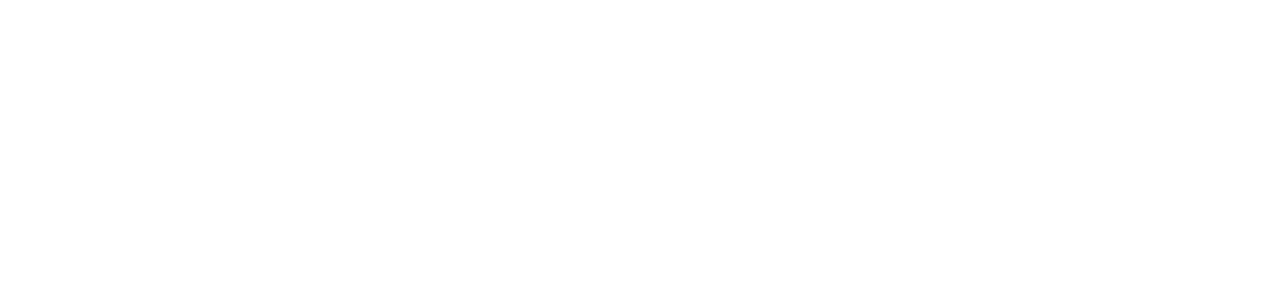
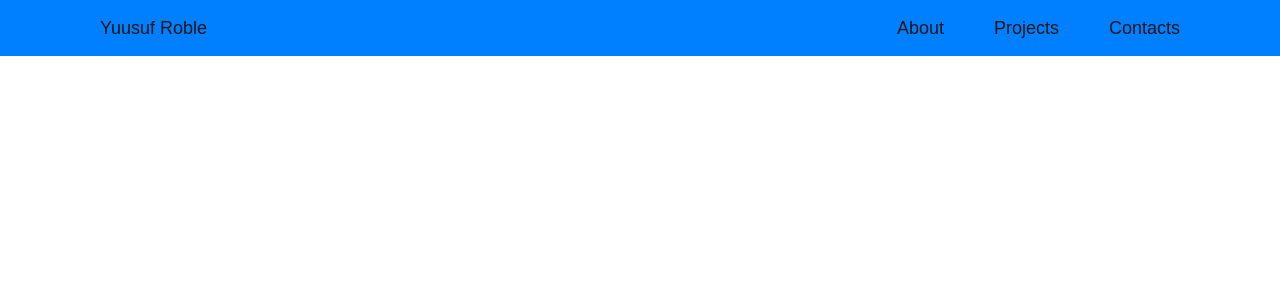
Before and after one commit to Ganja0003/my-portfolio, a Next.js app: page / in a window 1280 px wide. Shown: the top 300 px of the page. Built offline with nearby package versions, Linux system fonts and the light colour scheme.

Commit message:
style navbar for large screens.

```diff
--- a/src/app/components/navbar.jsx
+++ b/src/app/components/navbar.jsx
@@ -1,7 +1,18 @@
 export default function Navbar() {
   return (
     <>
-      <h1>Navbar</h1>
+      <div className="navbarContainer">
+        <div className="navbarLeft">
+          <h1 className="navbarTitle">Yuusuf Roble</h1>
+        </div>
+        <div className="navbarRight">
+          <ul>
+            <li>About</li>
+            <li>Projects</li>
+            <li>Contacts</li>
+          </ul>
+        </div>
+      </div>
     </>
   );
 }
--- a/src/app/page.css
+++ b/src/app/page.css
@@ -0,0 +1,49 @@
+.navbarContainer{
+    background-color: #007FFF;
+    display: flex;
+    justify-content: space-between;
+    align-items: center;
+    height: 56px;
+    padding: 0 100px;
+}
+
+.navbarLeft{
+
+}
+
+
+.navbarTitle{
+    font-size: 18px;
+    font-weight: 300;
+}
+
+
+.navbarRight{
+
+}
+
+
+.navbarRight > ul{
+    display: flex;
+    justify-content: space-around;
+    gap: 50px;
+}
+
+.navbarRight > ul > li{
+    font-size: 18px;
+    font-weight: 300;
+    list-style: none;
+}
+
+
+@media (max-width: 786px ) {
+    .navbarContainer{
+    justify-content: space-between;
+    padding: 0 10px;
+}
+
+
+
+
+
+}
--- a/src/app/page.js
+++ b/src/app/page.js
@@ -8,6 +8,7 @@
 export default function Home() {
   return (
     <>
+    <Navbar/>
     </>
   );
 }
```
